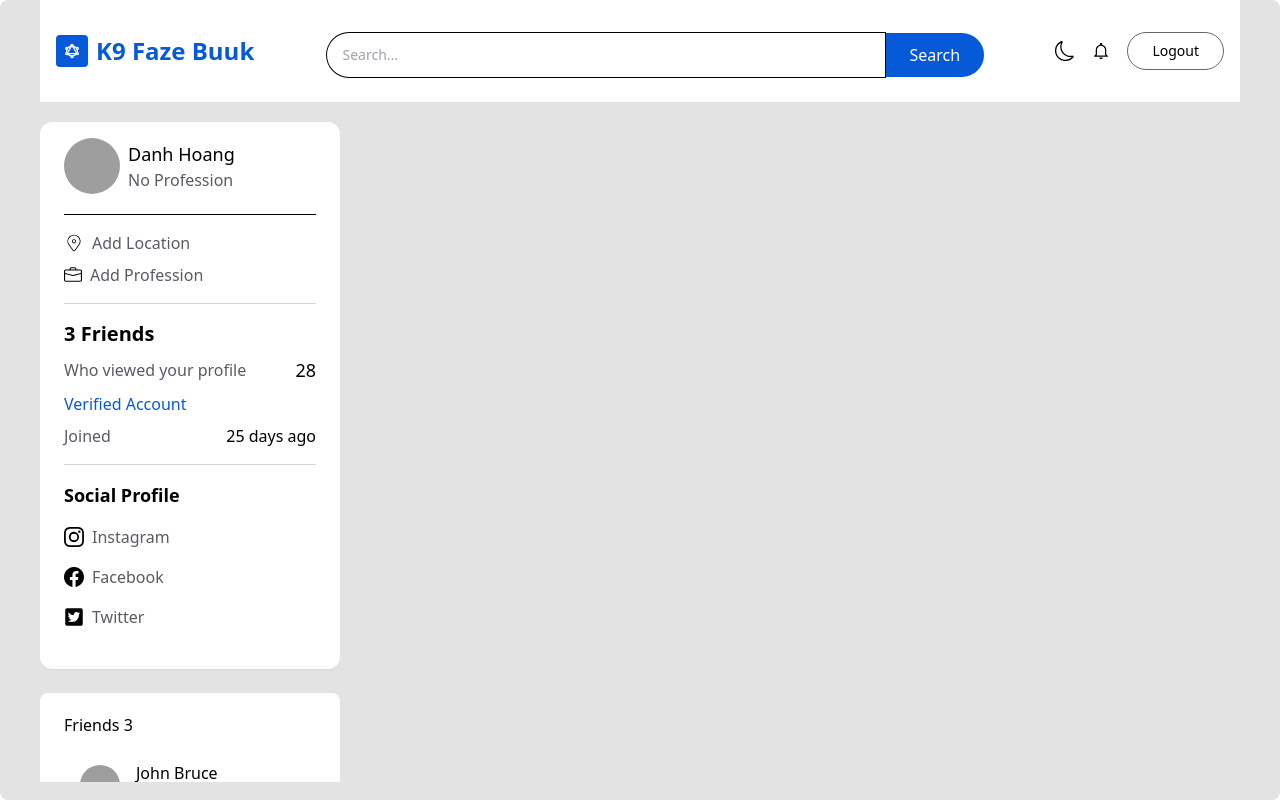
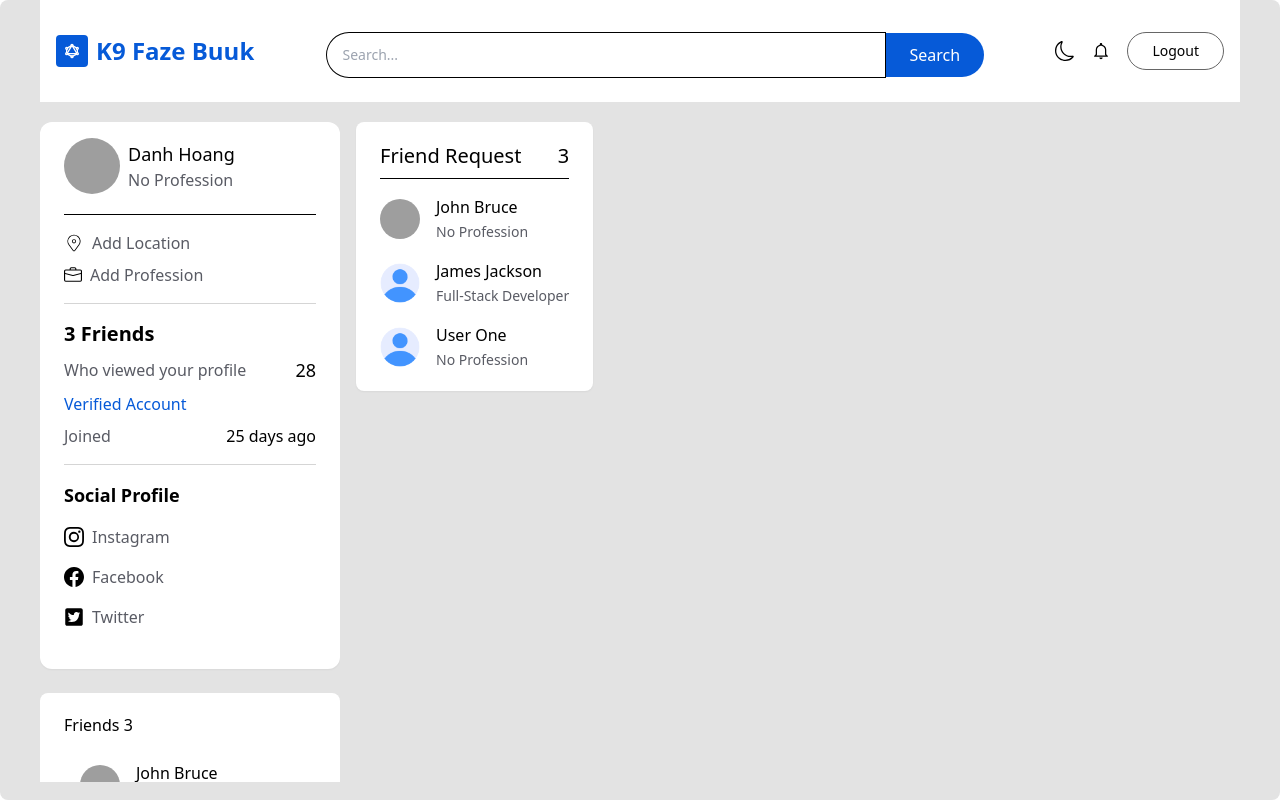
Before and after one commit to funnydev2512/socialmedia, a React (Create React App) app in the folder client/: page / in a window 1280 px wide. Built offline with nearby package versions, Linux system fonts and the light colour scheme; grey boxes are pictures that could not be loaded; some icons are missing.

Commit message:
Update Home

```diff
--- a/client/src/pages/Home.jsx
+++ b/client/src/pages/Home.jsx
@@ -1,9 +1,14 @@
 import React from 'react'
 import { useSelector } from 'react-redux'
 import { Topbar, ProfileCard, FriendCard } from '../components'
+import { friends, requests} from "../assets/data"
+import { Link } from 'react-router-dom'
+import { NoProfile } from '../assets'
 
 const Home = () => {
   const {user} = useSelector((state) => state.user)
+  const [friendRequest, setFriendRequest] = React.useState(requests)
+  const [suggestedFriend, setSuggestedFriend] = React.useState(friendRequest)
   return (
     <div className='home w-full px-0 lg:px-10 pb-20 2xl:px-40 bg-bgColor lg:rounded-lg h-screen overflow-hidden'>
       <Topbar/>
@@ -15,9 +20,48 @@ const Home = () => {
           <FriendCard friends={user?.friends} />
         </div>
         {/* CENTER */}
-        <div></div>
+        <div classname="flex-1 h-full bg-primary px-4 flex flex-col gap-6 overflow-y-auto">
+
+        </div>
         {/* Right Side */}
-        <div></div>
+        <div classname="hidden w-1/4 h-full lg:flex flex-col gap-8">
+          {/*FRIEND REQUEST*/}
+          <div className='w-full bg-primary shadow-sm rounded-lg px-6 py-5'>
+              <div className='flex items-center justify-between text-xl text-ascent-1 pb-2 border-b border-black'>
+                  <span>Friend Request</span>
+                  <span>{friendRequest?.length}</span>
+              </div>
+
+              <div className='w-full flex flex-col gap-4 pt-4'>
+                {friendRequest?.map(({_id, requestFrom: from}) => (
+                  <div key={_id} className='flex items-center justify-between'>
+                    <Link
+                      to={"/profile/" + from?._id}
+                      className="w-full flex gap-4 items-center cursor-pointer"
+                    >
+                      <img
+                        src={from?.profileUrl ?? NoProfile}
+                        alt={from?.firstName}
+                        className="w-10 h-10 object-cover rounded-full"
+                      />
+                      <div className="flex-1">
+                        <p className="text-base font-medium text-ascent-1">
+                          {from?.firstName} {from?.lastName}
+                        </p>
+                        <span className="text-sm text-ascent-2">
+                          {from?.profession ?? "No Profession"}
+                        </span>
+                      </div>
+                    </Link>
+                  </div>
+                ))}
+              </div>
+          </div>
+          {/*FRIEND REQUEST*/}
+          <div>
+
+          </div>
+        </div>
       </div>
 
     </div>
```
